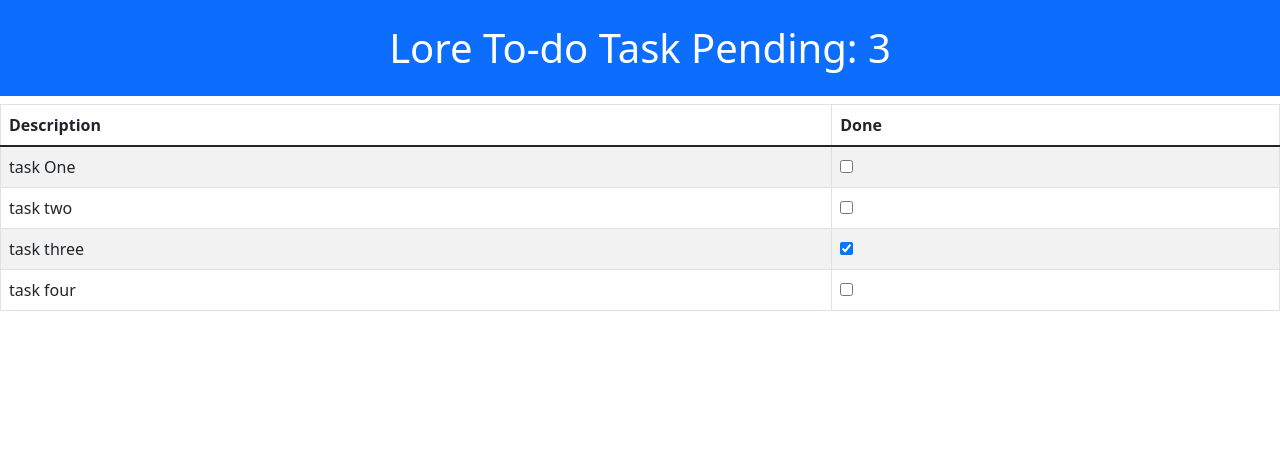
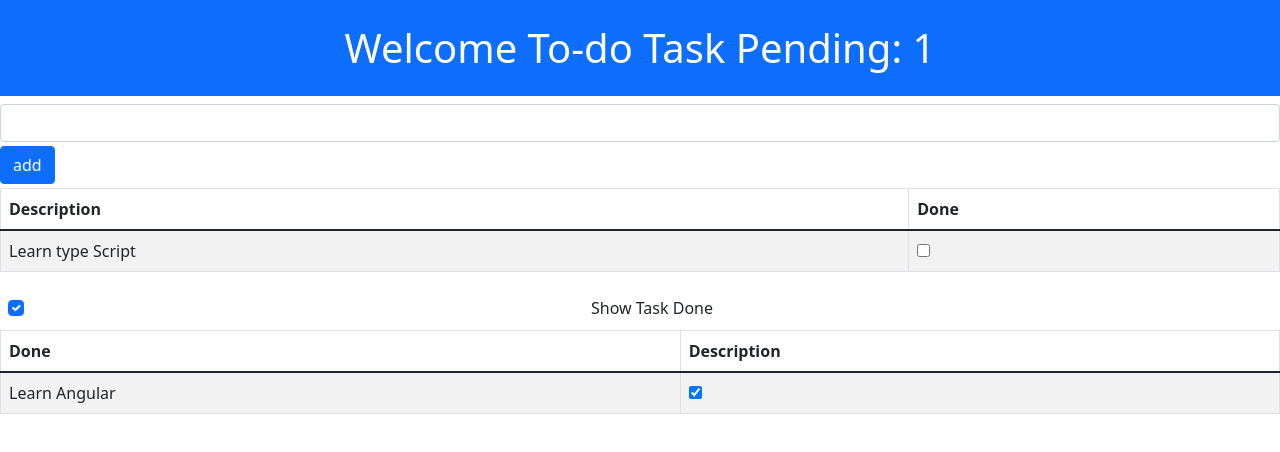
Before and after one commit to LorraineGelis/TodoList, a React (Create React App) app: page / in a window 1280 px wide. Shown: the top 452 px of the page. Built offline with nearby package versions, Linux system fonts and the light colour scheme.

Commit message:
localStorage method is implemented for the parent component

```diff
--- a/src/Components/ListComponent.jsx
+++ b/src/Components/ListComponent.jsx
@@ -2,14 +2,18 @@
 import React from 'react';
 import { TaskRow } from './TaskRow.jsx';
 import  {PendingTask} from './PendingTask.jsx';
+import {TaskCreator} from './TaskCreator.jsx'
+import {TaskDone} from './TaskDone.jsx'
 
 
 
-export const ListComponents = ({task, toggleTask, userName}) => {
+export const ListComponents = ({task, toggleTask, userName, createNewTask, cheked, changetask, taskdone}) => {
 
 
-    const taskTableRows = () => {
-     return task.map((tasks) => (
+    const taskTableRows = (doneVlr) => {
+     return task
+     .filter(task => task.done === doneVlr)
+     .map((tasks) => (
           <TaskRow task={tasks} key={tasks.name} toggleTask={toggleTask} />
       ))
 
@@ -18,6 +22,7 @@ export const ListComponents = ({task, toggleTask, userName}) => {
 
       <div>
       <PendingTask userName={userName} task={task}></PendingTask>
+      <TaskCreator createNewTask={createNewTask}></TaskCreator>
       <table className="table table-striped table-bordered">
         <thead>
           <tr>
@@ -25,8 +30,29 @@ export const ListComponents = ({task, toggleTask, userName}) => {
             <th>Done</th>
           </tr>
         </thead>
-        <tbody>{taskTableRows()}</tbody>
+        <tbody>{taskTableRows(false)}</tbody>
       </table>
+      <div className="bg-secondary-text-white text-center p-2">
+        <TaskDone
+        title={"Show Task Done"}
+        cheked={cheked}
+        changetask={changetask}
+        ></TaskDone>
+      </div>
+      {cheked && (
+        <table className="table table-striped table-bordered">
+          <thead>
+            <tr>
+              <th>Done</th>
+              <th>Description</th>
+            </tr>
+          </thead>
+          <tbody>
+            {taskTableRows(true)}
+          </tbody>
+        </table>
+      )
+      }
     </div>
   )
 
--- a/src/Components/ListContainer.jsx
+++ b/src/Components/ListContainer.jsx
@@ -1,27 +1,55 @@
 
-import React, {useState} from 'react';
+import React, {useState, useEffect} from 'react';
 import {ListComponents} from './ListComponent.jsx';
 
 const ListContainer = () => {
 
 
     const [userName, SetUserName] = useState('Lore')
-    const [taskItems, setTaskItems] = useState([
+    const [taskItems, setTaskItems] = useState([]);
 
-        { name: "task One", done: false },
-        { name: "task two", done: false },
-        { name: "task three", done: true },
-        { name: "task four", done: false },
-      ]);
+      const [showTaskDone, setShowTaskDone ] = useState(true)
+
+      useEffect(() => {
+        let dataTask = localStorage.getItem('task');
+        if(dataTask != null){
+          setTaskItems(JSON.parse(dataTask));
+        }else{
+          SetUserName("Welcome")
+          setTaskItems([
+            { name: "Learn type Script", done: false },
+            { name: "Learn Angular", done: true },
+          ])
+          setShowTaskDone(true);
+        }
+
+      }, []);
+
+      useEffect(() => {
+        localStorage.setItem('task', JSON.stringify(taskItems));
+      }, [taskItems])
+
 
        const toggleTask = task => {
          //console.log("funciono yuju")
          setTaskItems(taskItems.map(e => (e.name === task.name ? {...e, done: !e.done} : e)))
        }
 
+       const createNewTask = (newTaskName) => {
+        if(!taskItems.find(e => e.name === newTaskName)){
+          setTaskItems([...taskItems, {name: newTaskName, done: false}])
+        }
+       }
 
 
-      return <ListComponents task= {taskItems} toggleTask={toggleTask} userName={userName} />
+
+      return <ListComponents
+       task= {taskItems}
+       toggleTask={toggleTask}
+       userName={userName}
+       createNewTask={createNewTask}
+        cheked={showTaskDone}
+        changetask={checked => setShowTaskDone(checked)} />
 }
 
 export default ListContainer;
```
